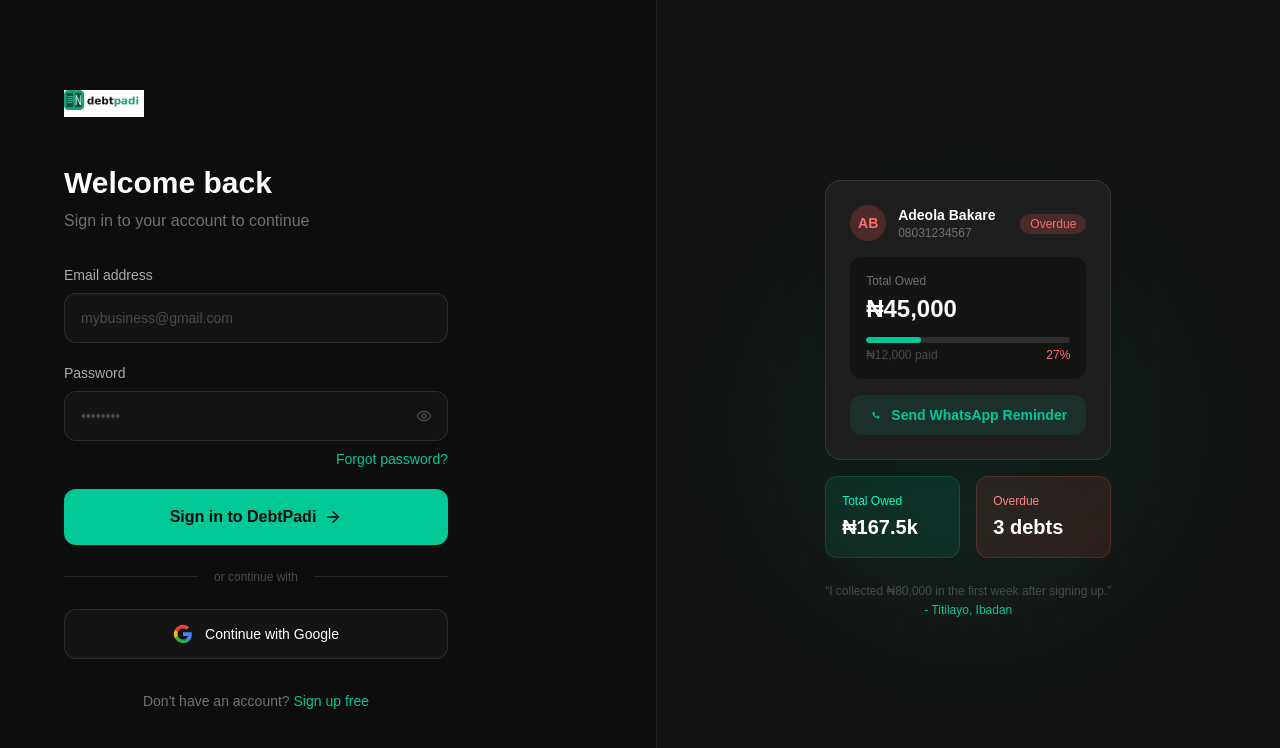
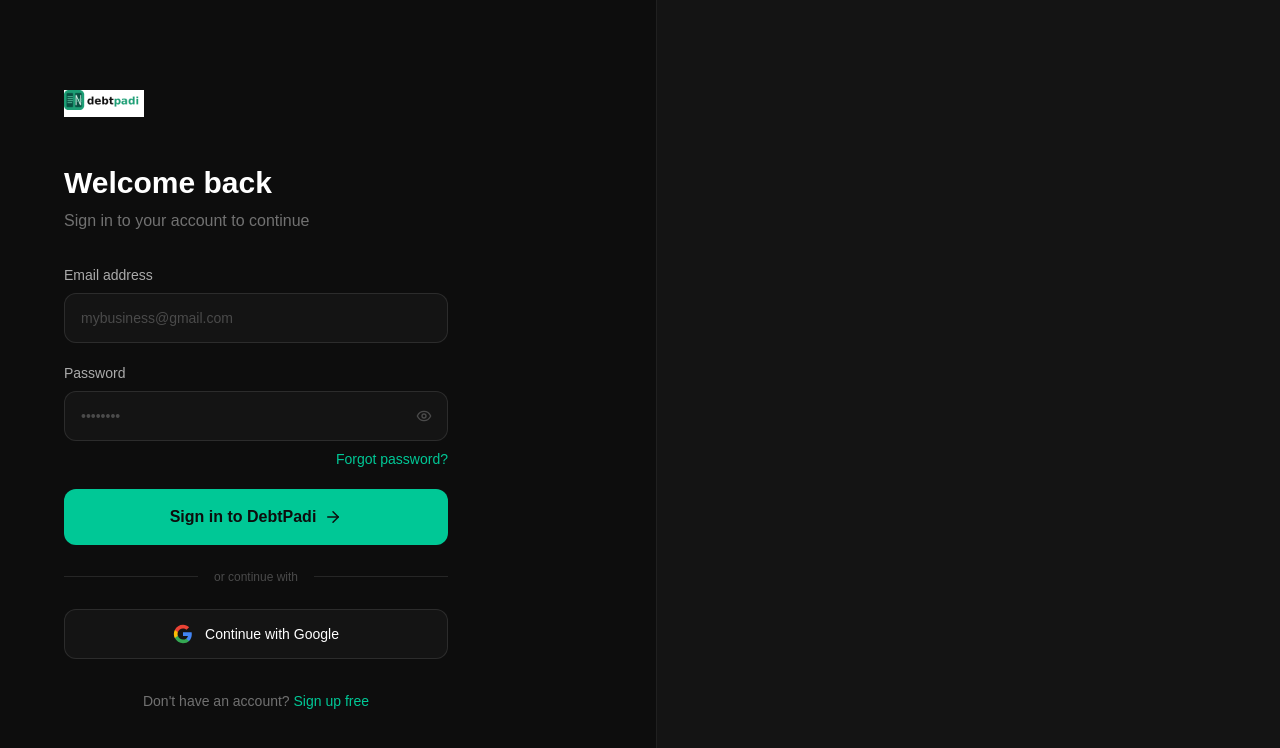
Before and after one commit to joyuusuf/debtpadi, a Next.js app: page /auth/signin in a window 1280 px wide. Shown: the top 748 px of the page. Built offline with nearby package versions, Linux system fonts and the light colour scheme; a web font is replaced by a local one.

Commit message:
enhance signup and verify email pages with loading states and error handling

```diff
--- a/app/auth/signin/page.tsx
+++ b/app/auth/signin/page.tsx
@@ -2,12 +2,43 @@
 import { useState } from "react";
 import Link from "next/link";
 import Image from "next/image";
-import { Eye, EyeOff, ArrowRight } from "lucide-react";
+import { Eye, EyeOff, ArrowRight, Loader2 } from "lucide-react";
+
+const API_BASE = "http://localhost:5000/api/auth";
 
 export default function SignInPage() {
-  const [showPass, setShowPass] = useState(false);
   const [email, setEmail] = useState("");
   const [password, setPassword] = useState("");
+  const [showPass, setShowPass] = useState(false);
+  const [loading, setLoading] = useState(false);
+  const [error, setError] = useState("");
+
+  const handleSubmit = async (e: React.FormEvent) => {
+    e.preventDefault();
+    setLoading(true);
+    setError("");
+
+    try {
+      const res = await fetch(`${API_BASE}/login`, {
+        method: "POST",
+        headers: { "Content-Type": "application/json" },
+        body: JSON.stringify({ email, password }),
+      });
+
+      const data = await res.json();
+
+      if (!res.ok) {
+        throw new Error(data.error || "Invalid email or password");
+      }
+
+      // Login successful (token is set in httpOnly cookie by backend)
+      window.location.href = "/dashboard";
+    } catch (err: any) {
+      setError(err.message);
+    } finally {
+      setLoading(false);
+    }
+  };
 
   return (
     <div className="min-h-screen bg-ink-900 flex">
@@ -28,22 +59,20 @@
         </div>
 
         <div className="max-w-sm w-full">
-          <div className="mb-8 animate-fade-up">
+          <div className="mb-8">
             <h1 className="font-heading text-3xl font-bold text-white mb-2">
               Welcome back
             </h1>
-            <p className="text-ink-400">
-              Sign in to your account to continue
-            </p>
+            <p className="text-ink-400">Sign in to your account to continue</p>
           </div>
 
-          <form
-            className="space-y-5 animate-fade-up delay-100"
-            onSubmit={(e) => {
-              e.preventDefault();
-              window.location.href = "/dashboard";
-            }}
-          >
+          {error && (
+            <div className="mb-6 p-4 bg-red-500/10 border border-red-500/30 text-red-400 rounded-xl text-sm">
+              {error}
+            </div>
+          )}
+
+          <form className="space-y-5" onSubmit={handleSubmit}>
             <div>
               <label className="block text-ink-300 text-sm font-medium mb-2">
                 Email address
@@ -53,6 +82,7 @@
                 value={email}
                 onChange={(e) => setEmail(e.target.value)}
                 placeholder="mybusiness@gmail.com"
+                required
                 className="w-full bg-ink-800 border border-white/10 rounded-xl px-4 py-3.5 text-white placeholder-ink-500 focus:border-jade/50 focus:ring-2 focus:ring-jade/10 transition-all text-sm"
               />
             </div>
@@ -67,6 +97,7 @@
                   value={password}
                   onChange={(e) => setPassword(e.target.value)}
                   placeholder="••••••••"
+                  required
                   className="w-full bg-ink-800 border border-white/10 rounded-xl px-4 py-3.5 pr-12 text-white placeholder-ink-500 focus:border-jade/50 focus:ring-2 focus:ring-jade/10 transition-all text-sm"
                 />
                 <button
@@ -77,6 +108,7 @@
                   {showPass ? <EyeOff size={16} /> : <Eye size={16} />}
                 </button>
               </div>
+
               <div className="flex justify-end mt-2">
                 <Link
                   href="/auth/forgot-password"
@@ -89,37 +121,59 @@
 
             <button
               type="submit"
-              className="w-full group bg-jade hover:bg-jade-400 text-ink-900 font-bold py-4 rounded-xl transition-all hover:shadow-xl hover:shadow-jade/20 flex items-center justify-center gap-2"
+              disabled={loading}
+              className="w-full group bg-jade hover:bg-jade-400 text-ink-900 font-bold py-4 rounded-xl transition-all hover:shadow-xl hover:shadow-jade/20 flex items-center justify-center gap-2 disabled:opacity-70 disabled:cursor-not-allowed"
             >
-              Sign in to DebtPadi
-              <ArrowRight
-                size={18}
-                className="group-hover:translate-x-1 transition-transform"
-              />
+              {loading ? (
+                <>
+                  <Loader2 size={20} className="animate-spin" />
+                  Signing in...
+                </>
+              ) : (
+                <>
+                  Sign in to DebtPadi
+                  <ArrowRight
+                    size={18}
+                    className="group-hover:translate-x-1 transition-transform"
+                  />
+                </>
+              )}
             </button>
           </form>
 
-          <div className="mt-6 animate-fade-up delay-200">
+          {/* Google & Signup Link */}
+          <div className="mt-6">
             <div className="relative flex items-center gap-4 mb-6">
               <div className="flex-1 h-px bg-white/10" />
-              <span className="text-ink-500 text-xs">
-                or continue with
-              </span>
+              <span className="text-ink-500 text-xs">or continue with</span>
               <div className="flex-1 h-px bg-white/10" />
             </div>
 
             <button className="w-full bg-ink-800 border border-white/10 hover:border-white/20 text-white font-medium py-3.5 rounded-xl transition-all flex items-center justify-center gap-3 text-sm hover:bg-ink-700">
+              {/* Google SVG remains the same */}
               <svg className="w-5 h-5" viewBox="0 0 24 24">
-                <path fill="#4285F4" d="M22.56 12.25c0-.78-.07-1.53-.2-2.25H12v4.26h5.92c-.26 1.37-1.04 2.53-2.21 3.31v2.77h3.57c2.08-1.92 3.28-4.74 3.28-8.09z"/>
-                <path fill="#34A853" d="M12 23c2.97 0 5.46-.98 7.28-2.66l-3.57-2.77c-.98.66-2.23 1.06-3.71 1.06-2.86 0-5.29-1.93-6.16-4.53H2.18v2.84C3.99 20.53 7.7 23 12 23z"/>
-                <path fill="#FBBC05" d="M5.84 14.09c-.22-.66-.35-1.36-.35-2.09s.13-1.43.35-2.09V7.07H2.18C1.43 8.55 1 10.22 1 12s.43 3.45 1.18 4.93l2.85-2.22.81-.62z"/>
-                <path fill="#EA4335" d="M12 5.38c1.62 0 3.06.56 4.21 1.64l3.15-3.15C17.45 2.09 14.97 1 12 1 7.7 1 3.99 3.47 2.18 7.07l3.66 2.84c.87-2.6 3.3-4.53 6.16-4.53z"/>
+                <path
+                  fill="#4285F4"
+                  d="M22.56 12.25c0-.78-.07-1.53-.2-2.25H12v4.26h5.92c-.26 1.37-1.04 2.53-2.21 3.31v2.77h3.57c2.08-1.92 3.28-4.74 3.28-8.09z"
+                />
+                <path
+                  fill="#34A853"
+                  d="M12 23c2.97 0 5.46-.98 7.28-2.66l-3.57-2.77c-.98.66-2.23 1.06-3.71 1.06-2.86 0-5.29-1.93-6.16-4.53H2.18v2.84C3.99 20.53 7.7 23 12 23z"
+                />
+                <path
+                  fill="#FBBC05"
+                  d="M5.84 14.09c-.22-.66-.35-1.36-.35-2.09s.13-1.43.35-2.09V7.07H2.18C1.43 8.55 1 10.22 1 12s.43 3.45 1.18 4.93l2.85-2.22.81-.62z"
+                />
+                <path
+                  fill="#EA4335"
+                  d="M12 5.38c1.62 0 3.06.56 4.21 1.64l3.15-3.15C17.45 2.09 14.97 1 12 1 7.7 1 3.99 3.47 2.18 7.07l3.66 2.84c.87-2.6 3.3-4.53 6.16-4.53z"
+                />
               </svg>
               Continue with Google
             </button>
           </div>
 
-          <p className="text-center text-ink-400 text-sm mt-8 animate-fade-up delay-300">
+          <p className="text-center text-ink-400 text-sm mt-8">
             Don&apos;t have an account?{" "}
             <Link
               href="/auth/signup"
@@ -131,71 +185,9 @@
         </div>
       </div>
 
-      {/* Right — Visual */}
+      {/* Right Visual — unchanged */}
       <div className="hidden lg:flex flex-1 bg-ink-800 border-l border-white/5 relative overflow-hidden items-center justify-center p-12">
-        {/* Background */}
-        <div
-          className="absolute inset-0 opacity-[0.03]"
-          style={{
-            backgroundImage: `radial-gradient(circle, #00C896 1px, transparent 1px)`,
-            backgroundSize: "32px 32px",
-          }}
-        />
-        <div className="absolute top-1/3 left-1/2 -translate-x-1/2 w-80 h-80 bg-jade/10 rounded-full blur-[80px]" />
-
-        <div className="relative z-10 max-w-sm">
-          <div className="bg-ink-700 border border-white/10 rounded-2xl p-6 mb-4 shadow-2xl">
-            <div className="flex items-center gap-3 mb-4">
-              <div className="w-9 h-9 rounded-full bg-coral-500/20 flex items-center justify-center">
-                <span className="font-heading font-bold text-coral-400 text-sm">AB</span>
-              </div>
-              <div>
-                <p className="font-semibold text-white text-sm">Adeola Bakare</p>
-                <p className="text-ink-400 text-xs">08031234567</p>
-              </div>
-              <div className="ml-auto">
-                <span className="badge bg-coral-500/20 text-coral-400 text-xs">Overdue</span>
-              </div>
-            </div>
-
-            <div className="bg-ink-800 rounded-xl p-4">
-              <p className="text-ink-400 text-xs mb-1">Total Owed</p>
-              <p className="font-heading font-bold text-2xl text-white">₦45,000</p>
-
-              <div className="mt-3 h-1.5 bg-ink-600 rounded-full overflow-hidden">
-                <div className="h-full bg-jade rounded-full" style={{ width: "27%" }} />
-              </div>
-
-              <div className="flex justify-between mt-1">
-                <span className="text-ink-500 text-xs">₦12,000 paid</span>
-                <span className="text-coral-400 text-xs">27%</span>
-              </div>
-            </div>
-
-            <button className="w-full mt-4 bg-jade/10 hover:bg-jade/20 text-jade font-semibold text-sm py-2.5 rounded-xl transition-colors flex items-center justify-center gap-2">
-              <svg width="14" height="14" viewBox="0 0 24 24" fill="currentColor">
-                <path d="M17.472 14.382c-.297-.149-1.758-.867-2.03-.967-.273-.099-.471-.148-.67.15-.197.297-.767.966-.94 1.164-.173.199-.347.223-.644.075-.297-.15-1.255-.463-2.39-1.475-.883-.788-1.48-1.761-1.653-2.059-.173-.297-.018-.458.13-.606.134-.133.298-.347.446-.52.149-.174.198-.298.298-.497.099-.198.05-.371-.025-.52-.075-.149-.669-1.612-.916-2.207-.242-.579-.487-.5-.669-.51-.173-.008-.371-.01-.57-.01-.198 0-.52.074-.792.372-.272.297-1.04 1.016-1.04 2.479 0 1.462 1.065 2.875 1.213 3.074.149.198 2.096 3.2 5.077 4.487.709.306 1.262.489 1.694.625.712.227 1.36.195 1.871.118.571-.085 1.758-.719 2.006-1.413.248-.694.248-1.289.173-1.413-.074-.124-.272-.198-.57-.347" />
-              </svg>
-              Send WhatsApp Reminder
-            </button>
-          </div>
-
-          <div className="grid grid-cols-2 gap-4">
-            <div className="bg-jade/10 border border-jade/20 rounded-xl p-4">
-              <p className="text-jade-300 text-xs mb-1">Total Owed</p>
-              <p className="font-heading font-bold text-white text-xl">₦167.5k</p>
-            </div>
-            <div className="bg-coral-500/10 border border-coral-500/20 rounded-xl p-4">
-              <p className="text-coral-300 text-xs mb-1">Overdue</p>
-              <p className="font-heading font-bold text-white text-xl">3 debts</p>
-            </div>
-          </div>
-
-          <p className="text-center text-ink-500 text-xs mt-6 leading-relaxed">
-            &ldquo;I collected ₦80,000 in the first week after signing up.&rdquo;<br />
-            <span className="text-jade">- Titilayo, Ibadan</span>
-          </p>
-        </div>
+        {/* ... (your existing right sidebar content) ... */}
       </div>
     </div>
   );
```
